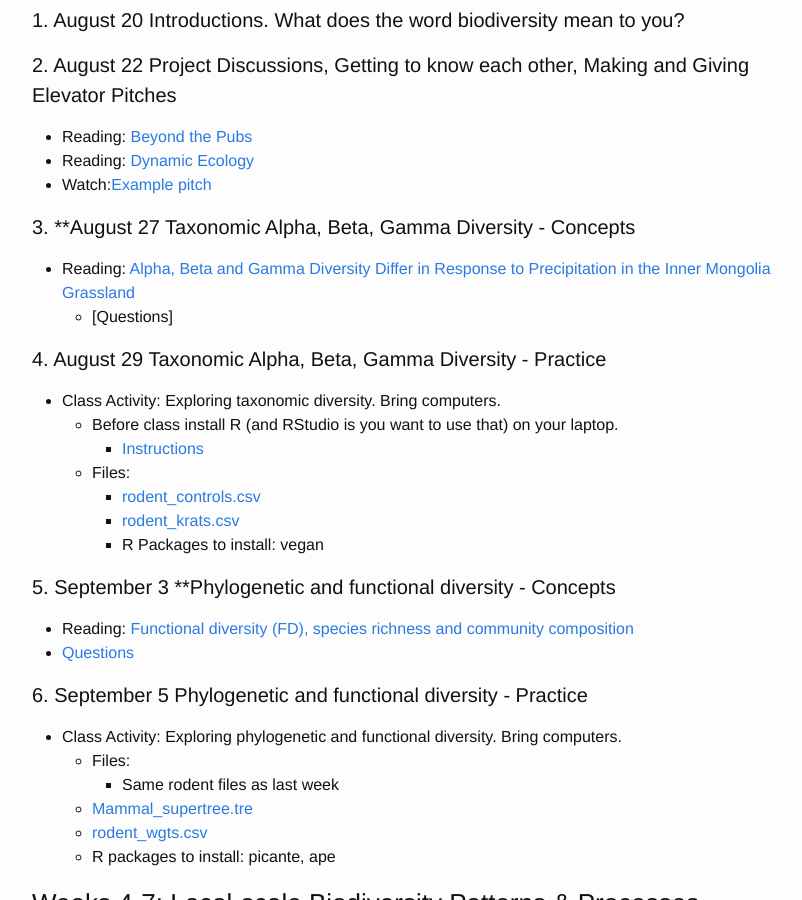
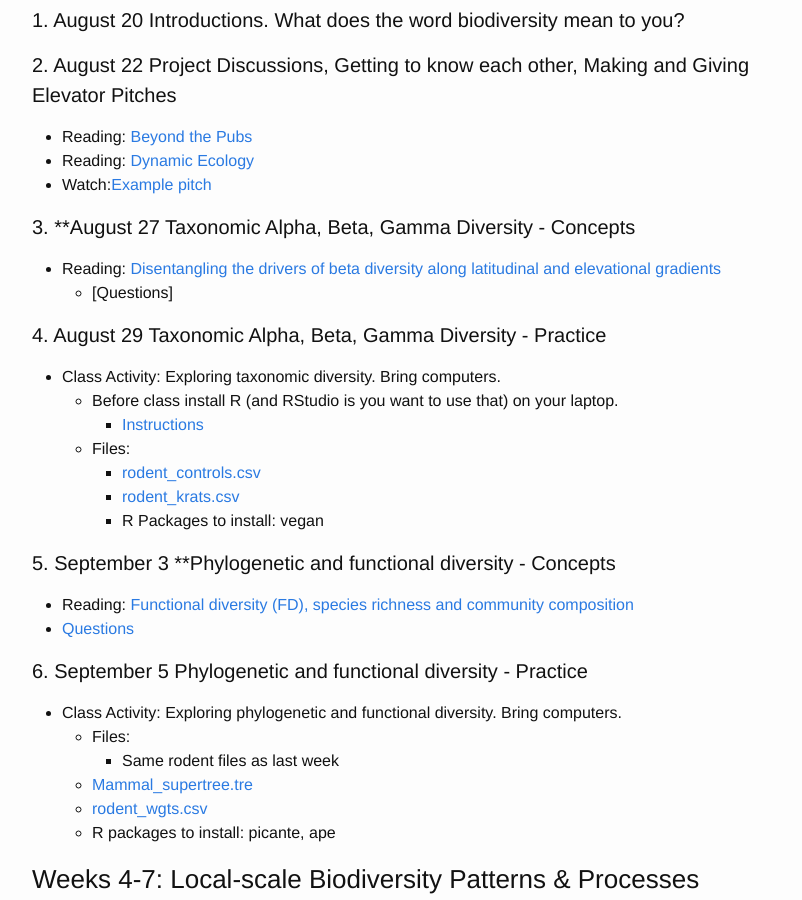
Before and after one commit to skmorgane/biodiversity-course, a Jekyll site: the page built from schedule.md, in a window 1280 px wide and 900 px high, scrolled down 419 px. Shown: the whole window, without its empty margins (238-1040 px from the left). Built offline with Jekyll 4.4.1, drawn with Linux system fonts in a browser that asks for light colours.

Commit message:
changes alpha beta gamma paper back

```diff
--- a/schedule.md
+++ b/schedule.md
@@ -17,7 +17,7 @@ IMPORTANT: if Date is followed by 2 asterisks then readings are not yet finalize
 * Watch:[Example pitch](https://www.youtube.com/watch?v=KHlgjdVQJHQ)
 
 #### 3. **August 27 Taxonomic Alpha, Beta, Gamma Diversity - Concepts
-* Reading: [Alpha, Beta and Gamma Diversity Differ in Response to Precipitation in the Inner Mongolia Grassland]( https://doi.org/10.1371/journal.pone.0093518)
+* Reading: [Disentangling the drivers of beta diversity along latitudinal and elevational gradients](https://doi.org/10.1126/science.1208584 )
     * [Questions]
 
 #### 4. August 29 Taxonomic Alpha, Beta, Gamma Diversity - Practice
```
